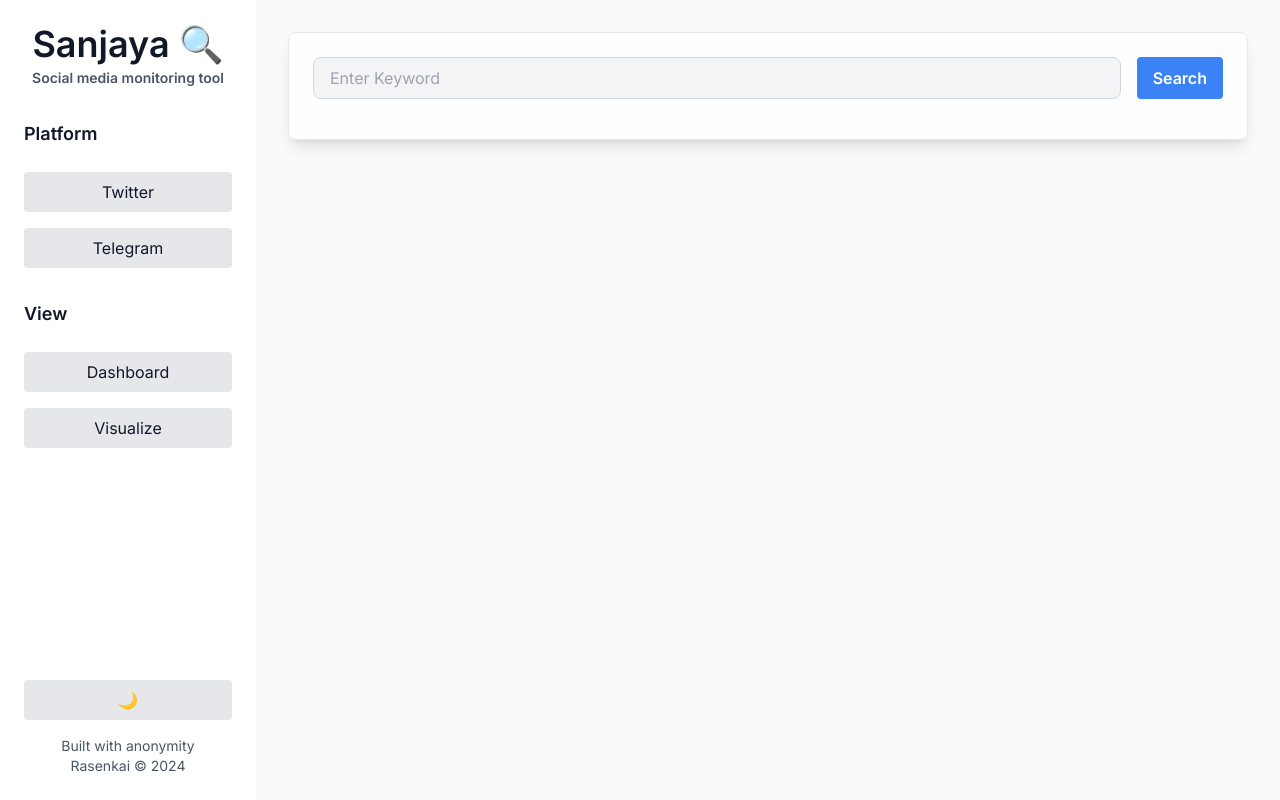
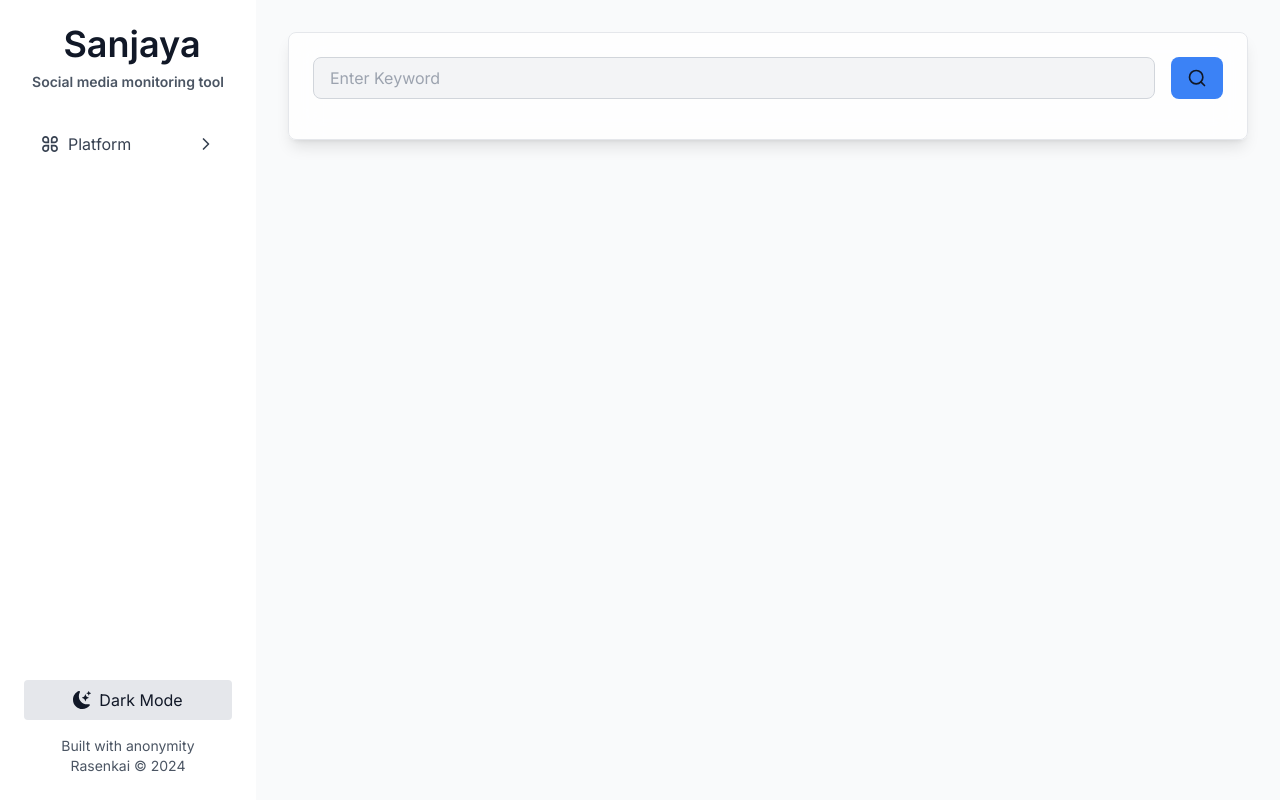
Before and after one commit to Sanjaya-OSSMM/Sanjaya, a Next.js app in the folder social-media-monitor/: page / in a window 1280 px wide. Built offline with nearby package versions, Linux system fonts and the light colour scheme.

Commit message:
{social-media-monitor/backend}: Revamp UI for new filter options
Signed-off-by: Rasenkai <rasenkai99@gmail.com>

```diff
--- a/social-media-monitor/components/InputForm.js
+++ b/social-media-monitor/components/InputForm.js
@@ -1,34 +1,33 @@
-import { useState } from 'react'
-import axios from 'axios'
+import { useState } from 'react';
+import axios from 'axios';
+import { FiFilter, FiSearch } from 'react-icons/fi';
 
 export default function InputForm({ onAnalysis, platform, postLimit, onPostLimitChange, onOpenFilterDialog, filterOptions }) {
-  const [keyword, setKeyword] = useState('')
-  const [isLoading, setIsLoading] = useState(false)
-  const [includeMedia, setIncludeMedia] = useState(false)
+  const [keyword, setKeyword] = useState('');
+  const [isLoading, setIsLoading] = useState(false);
 
   const handleSubmit = async (e) => {
-    e.preventDefault()
+    e.preventDefault();
     if (!platform) {
-      alert('Please select a platform before searching.')
-      return
+      alert('Please select a platform before searching.');
+      return;
     }
-    setIsLoading(true)
+    setIsLoading(true);
     try {
       const response = await axios.post('http://localhost:5000/api/monitor', {
         platform,
         keyword,
         postLimit,
-        includeMedia,
-        filterOptions
-      })
-      onAnalysis(response.data)
+        ...filterOptions
+      });
+      onAnalysis(response.data);
     } catch (error) {
-      console.error('Error:', error)
-      alert('An error occurred while searching. Please try again.')
+      console.error('Error:', error);
+      alert('An error occurred while searching. Please try again.');
     } finally {
-      setIsLoading(false)
+      setIsLoading(false);
     }
-  }
+  };
 
   return (
     <form onSubmit={handleSubmit} className="glass-card p-6 rounded-lg shadow-lg mb-8">
@@ -57,34 +56,26 @@ export default function InputForm({ onAnalysis, platform, postLimit, onPostLimit
             <button
               type="button"
               onClick={onOpenFilterDialog}
-              className="px-4 py-2 bg-gray-200 text-gray-800 rounded-lg hover:bg-gray-300 focus:outline-none focus:ring-2 focus:ring-gray-400"
+              className="px-4 py-2 bg-gray-200 dark:bg-gray-700 text-gray-800 dark:text-gray-200 rounded-lg hover:bg-gray-300 dark:hover:bg-gray-600 focus:outline-none focus:ring-2 focus:ring-gray-400 dark:focus:ring-gray-600 flex items-center justify-center"
+              aria-label="Open filter options"
             >
-              Filters
+              <FiFilter size={20} />
             </button>
           </>
         )}
         <button
           type="submit"
-          className="button bg-blue-500 hover:bg-blue-600 disabled:bg-gray-300 disabled:text-gray-500"
+          className="px-4 py-2 bg-blue-500 dark:bg-blue-700 hover:bg-blue-600 dark:hover:bg-blue-800 rounded-lg focus:outline-none focus:ring-2 focus:ring-blue-500 dark:focus:ring-blue-400 flex items-center justify-center disabled:bg-gray-300 disabled:text-gray-500"
           disabled={isLoading}
+          aria-label="Search"
         >
-          {isLoading ? 'Searching...' : 'Search'}
+          {isLoading ? (
+            'Searching...'
+          ) : (
+            <FiSearch size={20} />
+          )}
         </button>
       </div>
-      {platform === 'telegram' && (
-        <div className="flex items-center mt-2">
-          <input
-            type="checkbox"
-            id="includeMedia"
-            checked={includeMedia}
-            onChange={(e) => setIncludeMedia(e.target.checked)}
-            className="mr-2"
-          />
-          <label htmlFor="includeMedia" className="text-sm text-gray-600 dark:text-gray-400">
-            Include media in search results
-          </label>
-        </div>
-      )}
       {platform && (
         <p className="mt-2 text-sm text-gray-600 dark:text-gray-400">
           Selected platform: <span className="font-semibold">{platform}</span>
--- a/social-media-monitor/components/Sidebar.js
+++ b/social-media-monitor/components/Sidebar.js
@@ -1,9 +1,18 @@
 import React, { useEffect, useState } from 'react';
 import { useTheme } from 'next-themes';
+import { ChevronDown, ChevronRight } from 'lucide-react';
+import { FaTwitter, FaTelegramPlane } from 'react-icons/fa';
+import { MdDashboard } from 'react-icons/md';
+import { RiAppsLine } from 'react-icons/ri';
+import { HiOutlineViewBoards } from 'react-icons/hi';
+import { BsFillMoonStarsFill, BsSunFill } from 'react-icons/bs';
+import { FaChartBar } from 'react-icons/fa'; // Added for Visualize icon
 
-export default function Sidebar({ platform, setPlatform, setView }) {
+export default function Sidebar({ platform, setPlatform, view, setView, hasSearched }) {
   const [privacyWord, setPrivacyWord] = useState('');
   const { theme, setTheme } = useTheme();
+  const [isPlatformOpen, setIsPlatformOpen] = useState(false);
+  const [isViewOpen, setIsViewOpen] = useState(true);
 
   const privacyWords = ['privacy', 'security', 'freedom', 'confidentiality', 'anonymity', 'data protection', 'transparency', 'trust', 'protection'];
 
@@ -16,61 +25,91 @@ export default function Sidebar({ platform, setPlatform, setView }) {
     <div className="w-64 bg-white dark:bg-gray-800 p-6 flex flex-col justify-between h-screen">
       <div>
         <header className="mb-8">
-          <h1 className="text-4xl font-bold text-center">
-            Sanjaya 🔍
+          <div className="flex justify-center items-center mb-2">
+            <h1 className="text-4xl font-bold ml-2">
+              Sanjaya
             </h1>
+          </div>
           <h2 className="text-sm font-semibold text-center mt-1 text-gray-600 dark:text-gray-300">
             Social media monitoring tool
           </h2>
         </header>
-        <div className="space-y-4">
-          <h3 className="text-lg font-semibold mb-2">Platform</h3>
+
+        <nav className="space-y-2">
+          <div>
+            <button
+              onClick={() => setIsPlatformOpen(!isPlatformOpen)}
+              className="w-full px-4 py-2 text-left flex items-center justify-between text-gray-700 dark:text-gray-300 hover:bg-gray-100 dark:hover:bg-gray-700 rounded"
+            >
+              <span className="flex items-center">
+                <RiAppsLine size={20} className="mr-2" /> Platform
+              </span>
+              {isPlatformOpen ? <ChevronDown size={20} /> : <ChevronRight size={20} />}
+            </button>
+            {isPlatformOpen && (
+              <div className="ml-4 mt-2 space-y-2">
                 <button
                   onClick={() => setPlatform('twitter')}
-            className={`w-full px-4 py-2 rounded transition-colors ${
-              platform === 'twitter'
-                ? 'bg-blue-500 text-white'
-                : 'bg-gray-200 dark:bg-gray-700 hover:bg-blue-100 dark:hover:bg-blue-900'
-            }`}
+                  className={`w-full px-4 py-2 text-left text-sm flex items-center ${platform === 'twitter' ? 'text-blue-500' : 'text-gray-600 dark:text-gray-400'} hover:text-blue-500`}
                 >
-            Twitter
+                  <FaTwitter size={18} className="mr-2" /> Twitter
                 </button>
                 <button
                   onClick={() => setPlatform('telegram')}
-            className={`w-full px-4 py-2 rounded transition-colors ${
-              platform === 'telegram'
-                ? 'bg-blue-500 text-white'
-                : 'bg-gray-200 dark:bg-gray-700 hover:bg-blue-100 dark:hover:bg-blue-900'
-            }`}
+                  className={`w-full px-4 py-2 text-left text-sm flex items-center ${platform === 'telegram' ? 'text-blue-500' : 'text-gray-600 dark:text-gray-400'} hover:text-blue-500`}
                 >
-            Telegram
+                  <FaTelegramPlane size={18} className="mr-2" /> Telegram
                 </button>
               </div>
+            )}
+          </div>
 
-        <div className="space-y-4 mt-8">
-          <h3 className="text-lg font-semibold mb-2">View</h3>
+          {platform && hasSearched && (
+            <div>
+              <button
+                onClick={() => setIsViewOpen(!isViewOpen)}
+                className="w-full px-4 py-2 text-left flex items-center justify-between text-gray-700 dark:text-gray-300 hover:bg-gray-100 dark:hover:bg-gray-700 rounded"
+              >
+                <span className="flex items-center">
+                  <HiOutlineViewBoards size={20} className="mr-2" /> View
+                </span>
+                {isViewOpen ? <ChevronDown size={20} /> : <ChevronRight size={20} />}
+              </button>
+              {isViewOpen && (
+                <div className="ml-4 mt-2 space-y-2">
                   <button
                     onClick={() => setView('dashboard')}
-            className="w-full px-4 py-2 rounded bg-gray-200 dark:bg-gray-700 hover:bg-gray-300 dark:hover:bg-gray-600"
+                    className={`w-full px-4 py-2 text-left text-sm flex items-center ${
+                      view === 'dashboard' ? 'bg-blue-500 text-white' : 'text-gray-600 dark:text-gray-400'
+                    } hover:bg-blue-500 hover:text-white rounded`}
                   >
-            Dashboard
+                    <MdDashboard size={18} className="mr-2" /> Dashboard
                   </button>
                   <button
                     onClick={() => setView('visualize')}
-            className="w-full px-4 py-2 rounded bg-gray-200 dark:bg-gray-700 hover:bg-gray-300 dark:hover:bg-gray-600"
+                    className={`w-full px-4 py-2 text-left text-sm flex items-center ${
+                      view === 'visualize' ? 'bg-blue-500 text-white' : 'text-gray-600 dark:text-gray-400'
+                    } hover:bg-blue-500 hover:text-white rounded`}
                   >
-            Visualize
+                    <FaChartBar size={18} className="mr-2" /> Visualize
                   </button>
                 </div>
+              )}
             </div>
+          )}
+        </nav>
+      </div>
+
       <div className="space-y-4">
         <button
           onClick={() => setTheme(theme === 'dark' ? 'light' : 'dark')}
-          className="w-full px-4 py-2 rounded bg-gray-200 dark:bg-gray-700 hover:bg-gray-300 dark:hover:bg-gray-600 transition-colors"
+          className="w-full px-4 py-2 rounded bg-gray-200 dark:bg-gray-700 hover:bg-gray-300 dark:hover:bg-gray-600 transition-colors flex items-center justify-center"
           aria-label={`Switch to ${theme === 'dark' ? 'light' : 'dark'} mode`}
         >
-          {theme === 'dark' ? '🌞' : '🌙'}
+          {theme === 'dark' ? <BsSunFill size={18} /> : <BsFillMoonStarsFill size={18} />}
+          <span className="ml-2">{theme === 'dark' ? 'Light Mode' : 'Dark Mode'}</span>
         </button>
+
         <div className="text-sm text-center mt-1 text-gray-600 dark:text-gray-400">
           <p>Built with {privacyWord} </p>
           <p>Rasenkai © {new Date().getFullYear()}</p>
--- a/social-media-monitor/package.json
+++ b/social-media-monitor/package.json
@@ -9,11 +9,14 @@
     "lint": "next lint"
   },
   "dependencies": {
+    "autoprefixer": "^10.4.20",
     "axios": "^1.7.7",
+    "lucide-react": "^0.447.0",
     "next": "14.2.13",
     "next-themes": "^0.3.0",
     "react": "^18",
     "react-dom": "^18",
+    "react-icons": "^5.3.0",
     "recharts": "^2.12.7"
   },
   "devDependencies": {
--- a/social-media-monitor/pages/index.js
+++ b/social-media-monitor/pages/index.js
@@ -15,12 +15,14 @@ export default function Home() {
   const { theme, setTheme } = useTheme()
   const [mounted, setMounted] = useState(false)
   const [isFilterDialogOpen, setIsFilterDialogOpen] = useState(false)
+  const [hasSearched, setHasSearched] = useState(false)
   const [filterOptions, setFilterOptions] = useState({
     username: '',
     userId: '',
     groupName: '',
     groupUsername: '',
     operators: [],
+    includeMedia: false,
   })
 
   useEffect(() => {
@@ -33,6 +35,7 @@ export default function Home() {
       content: result.content,
       totalPosts: result.content.length
     })
+    setHasSearched(true)
   }
 
   const handleVisualize = (selectedPosts) => {
@@ -68,6 +71,7 @@ export default function Home() {
         platform={platform}
         setPlatform={setPlatform}
         setView={setView}
+        hasSearched={hasSearched}
       />
       <div className="flex-1 p-8">
         <main>
```
Also changed, not shown: social-media-monitor/components/Dashboard.js (+8 -6 lines), social-media-monitor/components/FilterDialog.js (+34 -3 lines), social-media-monitor/components/VisualizationTab.js (+19 -5 lines), 2 other files (tests, documents, lock files or other folders). Lines whose indentation alone changed are shown as unchanged.
